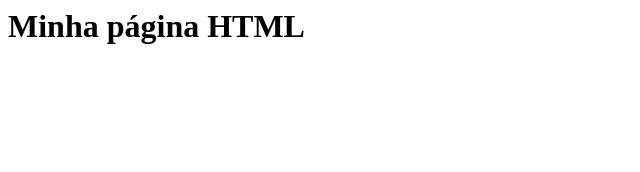
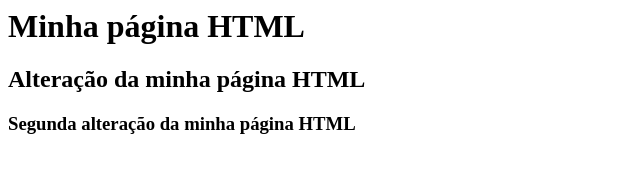
Before and after one commit to RaianoMartins/gama-no-github, a plain HTML site: page index.html in a window 1280 px wide. Shown: the whole page, without its empty margins (0-640 px from the left). Drawn offline with Linux system fonts and the light colour scheme.

Commit message:
Atualização do arquivo index.html

```diff
--- a/index.html
+++ b/index.html
@@ -1,5 +1,7 @@
 <html>
 	<body>
 		<h1> Minha página HTML</h1>
+		<h2> Alteração da minha página HTML</h2>
+		<h3> Segunda alteração da minha página HTML</h3>
 	</body>
 </html>
```
